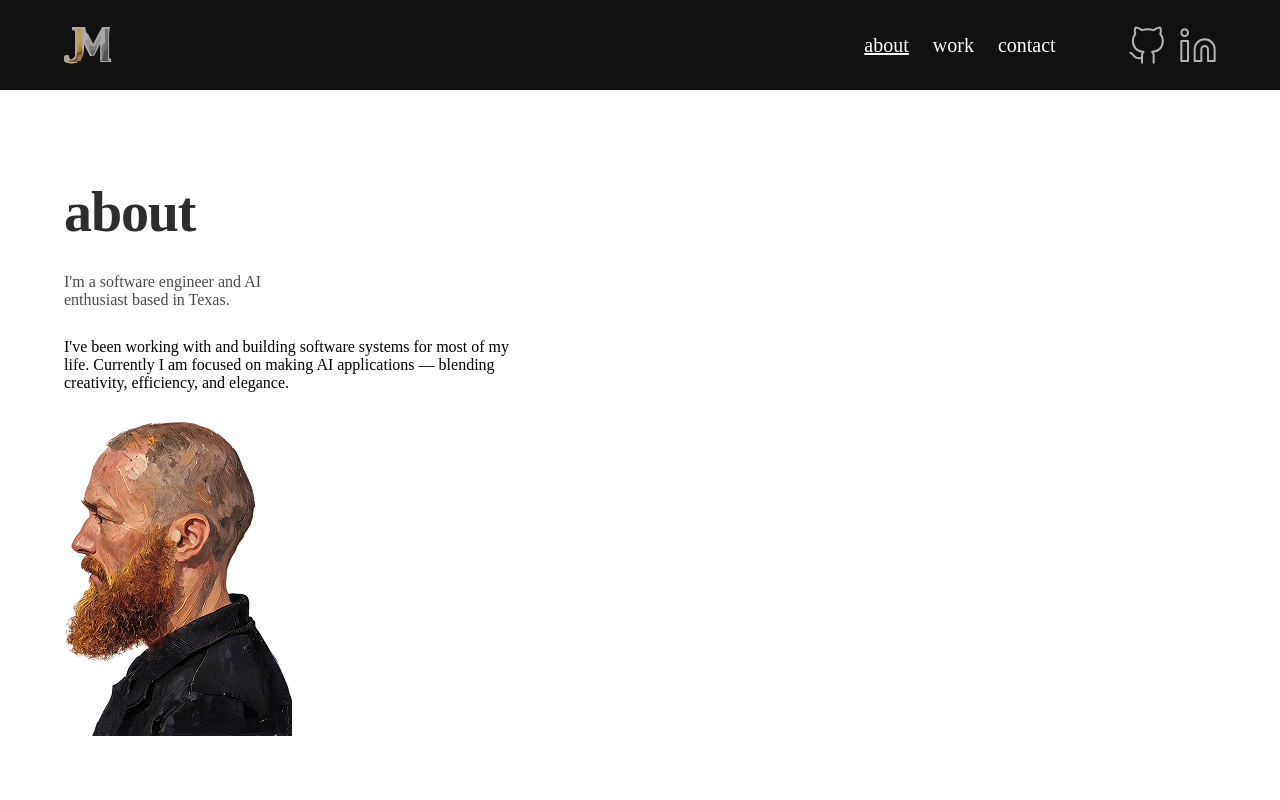
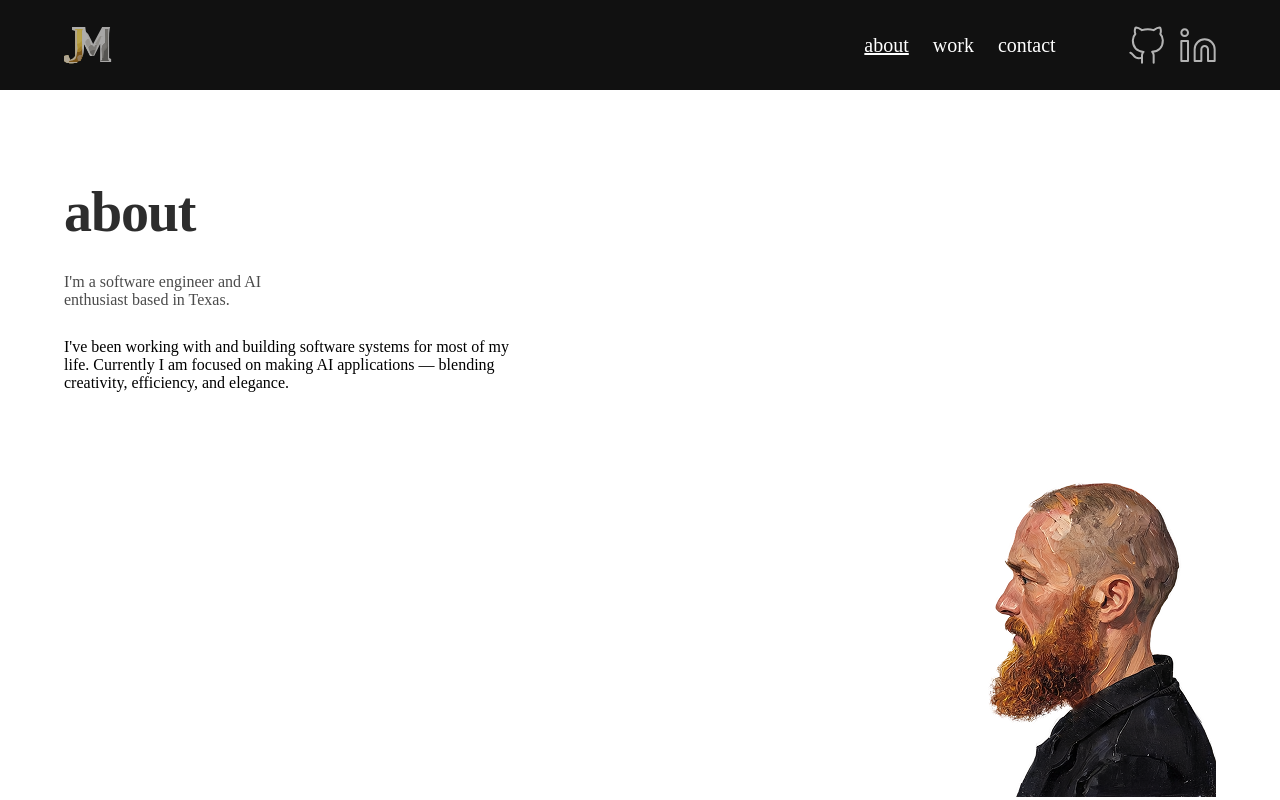
Before and after one commit to robmcdonald5/personalsite, a SvelteKit app: page /about in a window 1280 px wide. Shown: the top 800 px of the page. Built offline with nearby package versions, Linux system fonts and the light colour scheme.

Commit message:
updated hero on about

```diff
--- a/src/routes/about/+page.svelte
+++ b/src/routes/about/+page.svelte
@@ -16,8 +16,8 @@
     <!-- About Hero Section -->
     <div class="w-full bg-[#FFFFFF] flex justify-center py-[90px]">
       <section class="w-full max-w-[1440px] px-[5%] md:px-[180px]">
-        <div class="flex flex-col md:flex-row md:justify-between md:items-end min-h-[315px]">
-          <!-- About Text Content - Left Side, Centered Vertically -->
+        <div class="grid md:grid-cols-2 gap-[90px] md:h-[315px]">
+          <!-- About Text Content - Left Side -->
           <div class="flex flex-col gap-[29px] max-w-[500px] md:self-center">
             <h1 class="text-[#2D2D2D] text-[56px] font-inter font-bold tracking-[-1.12px]">
               about
@@ -34,7 +34,7 @@
           </div>
 
           <!-- Profile Image - Right Side, Bottom Aligned -->
-          <div class="w-[228px] h-[315px] bg-cover bg-center flex-shrink-0 mt-[29px] md:mt-0" style="background-image: url(/hero__headshot.png)"></div>
+          <div class="w-[228px] h-[315px] bg-cover bg-center justify-self-end md:self-end" style="background-image: url(/hero__headshot.png)"></div>
         </div>
       </section>
     </div>
```
